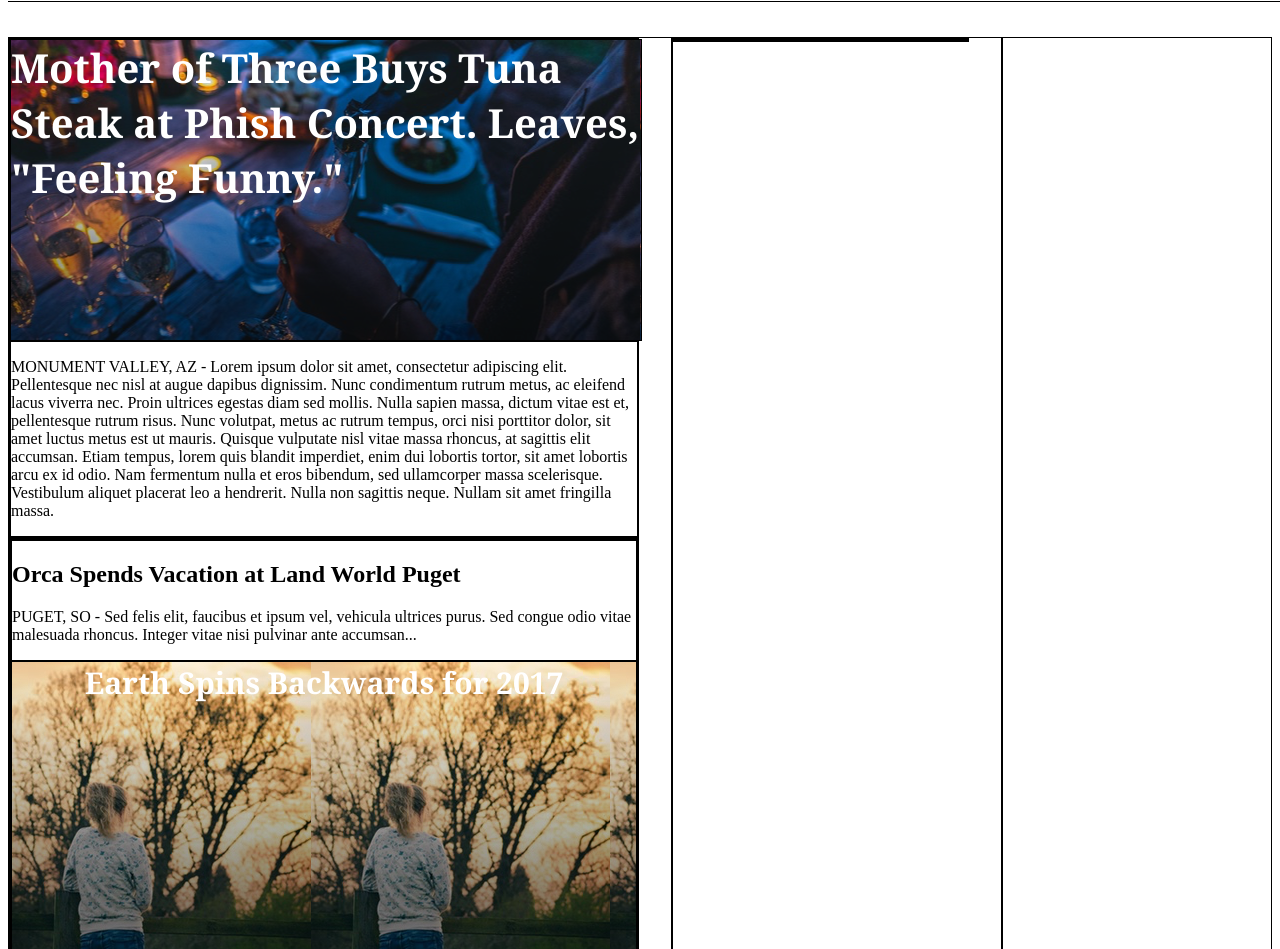
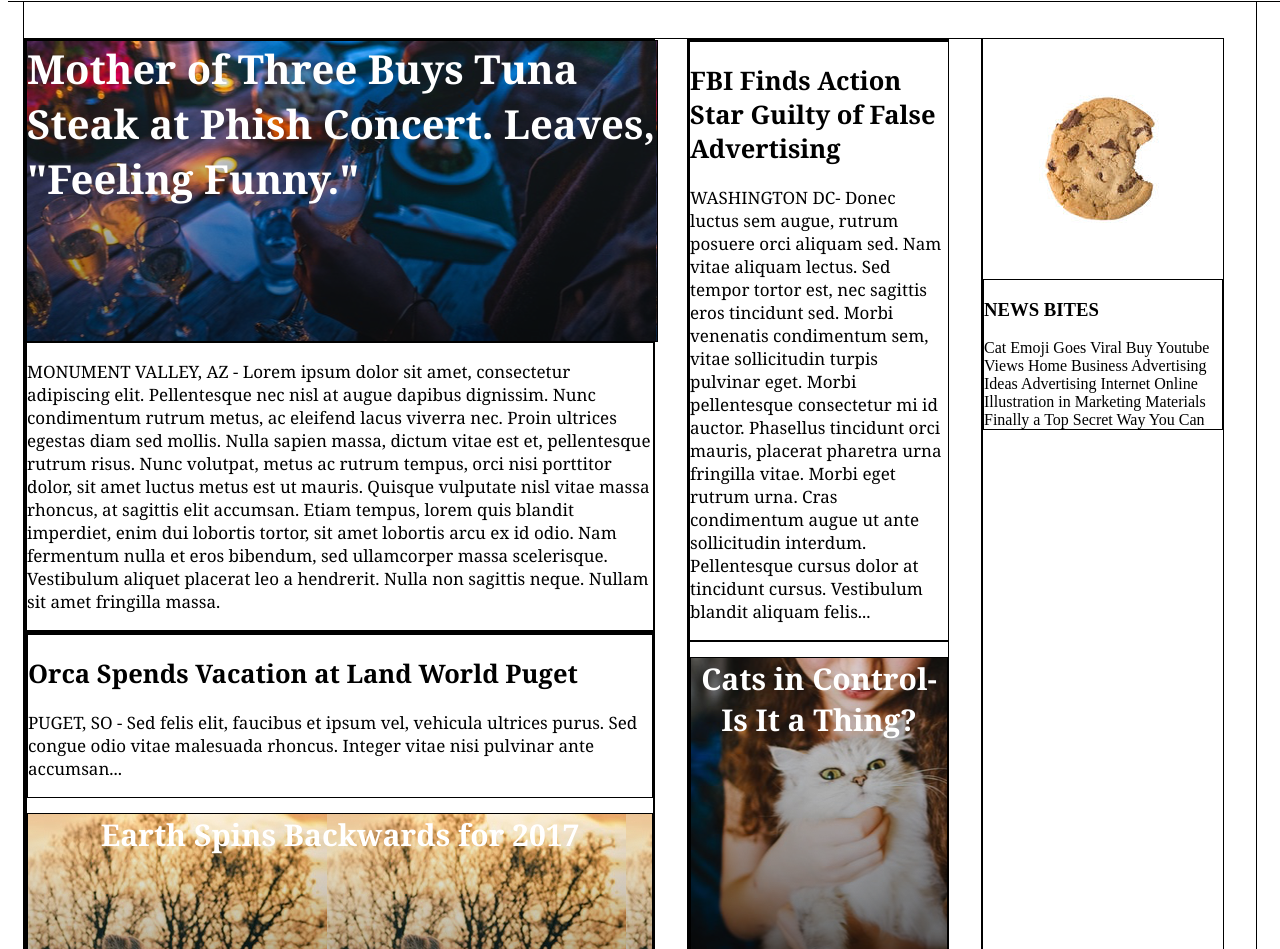
Before and after one commit to frivo/my_times, a plain HTML site: page index.html in a window 1280 px wide. Shown: the part 87-1036 px from the top of the page. Drawn offline with Linux system fonts and the light colour scheme.

Commit message:
Continue to fill columns with content

```diff
--- a/index.html
+++ b/index.html
@@ -59,10 +59,34 @@
 			</div>
 			<div class="column medium">
 				<div class="story"></div>
-				<div class="story"></div>
+					<div class="text-story">
+						<h2>FBI Finds Action Star Guilty of False Advertising</h2>
+						<p>
+							WASHINGTON DC- Donec luctus sem augue, rutrum posuere orci aliquam sed. Nam vitae aliquam lectus. Sed tempor tortor est, nec sagittis eros tincidunt sed. Morbi venenatis condimentum sem, vitae sollicitudin turpis pulvinar eget. Morbi pellentesque consectetur mi id auctor. Phasellus tincidunt orci mauris, placerat pharetra urna fringilla vitae. Morbi eget rutrum urna. Cras condimentum augue ut ante sollicitudin interdum. Pellentesque cursus dolor at tincidunt cursus. Vestibulum blandit aliquam felis...
+						</p>
+					</div>
+				<div class="story">
+					<div class="image-story img-story-1">
+						<span>Cats in Control-Is It a Thing?</span>
+					</div>
+					<div class="text-story">
+						<p>
+							BROOKLYN, NY- In molestie nulla sodales sit amet. Proin vulputate, ipsum porta aliquam commodo, nunc nibh tincidunt lorem, vel consectetur neque mi vel neque. Mauris ultricies, nulla scelerisque sollicitudin lobortis, dui est sodales sapien, a vestibulum velit diam eget felis. Vivamus dignissim lacinia dolor, quis commodo tellus pellentesque in.
+						</p>
+					</div>
+				</div>
 			</div>
 			<div class="column small">
-
+				<img src="./resources/images/img-news-bite.png">
+				<div class="news-bites">
+					<h3>NEWS BITES</h3>
+					<span>Cat Emoji Goes Viral</span>
+					<span>Buy Youtube Views</span>
+					<span>Home Business Advertising Ideas</span>
+					<span>Advertising Internet Online</span>
+					<span>Illustration in Marketing Materials</span>
+					<span>Finally a Top Secret Way You Can</span>
+				</div>
 			</div>
 		</div>
 	</body>
--- a/resources/css/style.css
+++ b/resources/css/style.css
@@ -1,5 +1,9 @@
 a {
 	color: black;
+}
+
+div {
+	border: 1px solid black;
 }
 
 header {
@@ -20,6 +24,7 @@ header {
 .logo {
 	display: flex;
 	align-items: center;
+	flex-grow: 1;
 	padding-left: 30px;
 }
 
@@ -44,48 +49,51 @@ header {
 	display: flex;
 	position: relative;
 	padding-top: 116px;
-	width: 100%;
-}
-
-.main-content div {
-	border: 1px solid black;
+	width: 1232px;
+	margin: 0px auto 78px auto;
 }
 
 .column {
 	display: flex;
 	flex-direction: column;
-	padding-right: 32px;
 }
 
 .column.large {
 	width: 630px;
+	padding-right: 32px;
 }
 
 .column.medium {
 	width: 300px;
+	padding-right: 32px;
 }
 
 .column.small {
 	width: 240px;
+	margin-right: 32px;
 }
 
 .image-story {
 	height: 300px;
+	margin-top: 15px;
 	font-family: Georgia;
 	font-weight: bold;
 	font-size: 30px;
 	color: white;
+	display: flex;
 	text-align: center;
+	justify-content: center;
 }
 
 .main-story .image-story {
 	background-image: url(../images/img-story-main.png);
 	width: 630px;
+	margin-top: 0px;
 	font-size: 40px;
 	text-align: left;
 }
 
-.image-story .img-story-1 {
+.image-story.img-story-1 {
 	background-image: url(../images/img-story-1.png);
 }
 
@@ -96,3 +104,9 @@ header {
 .image-story.img-story-3 {
 	background-image: url(../images/img-story-3.png);
 }
+
+.text-story {
+	font-family: Georgia;
+	font-size: 17px;
+	color: black;
+}
```
